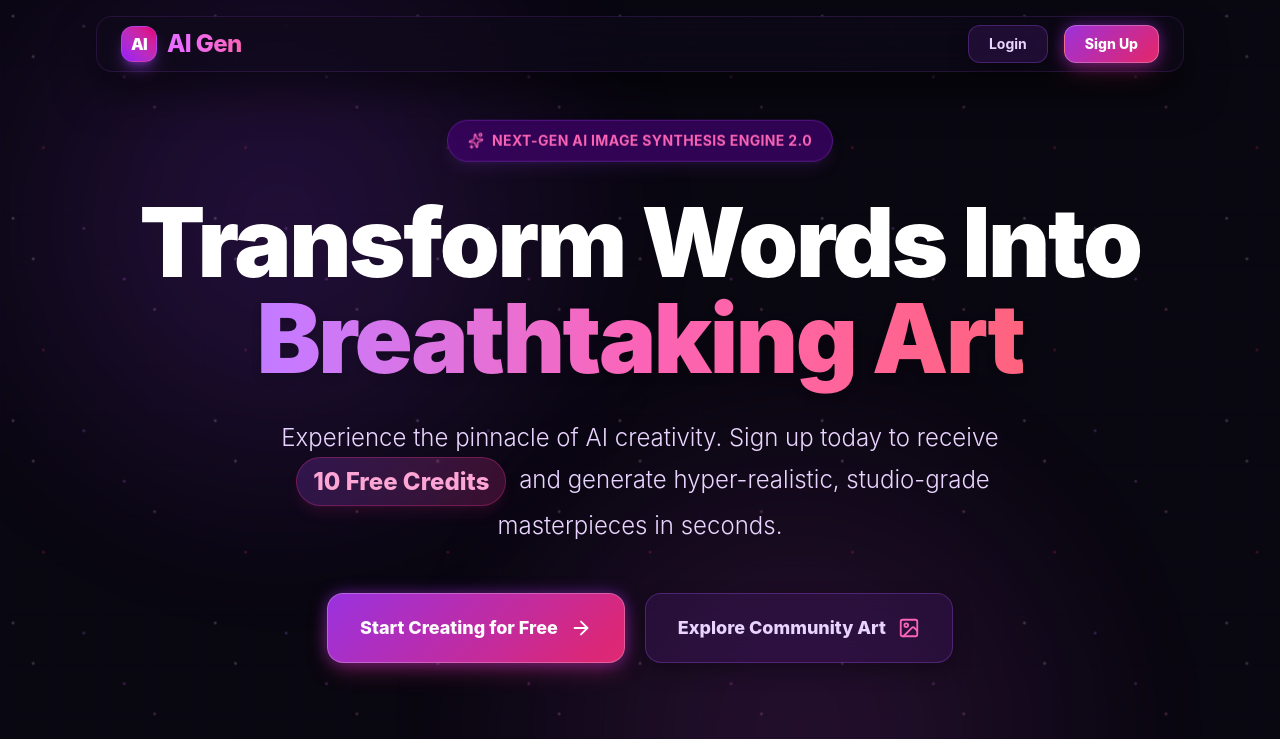
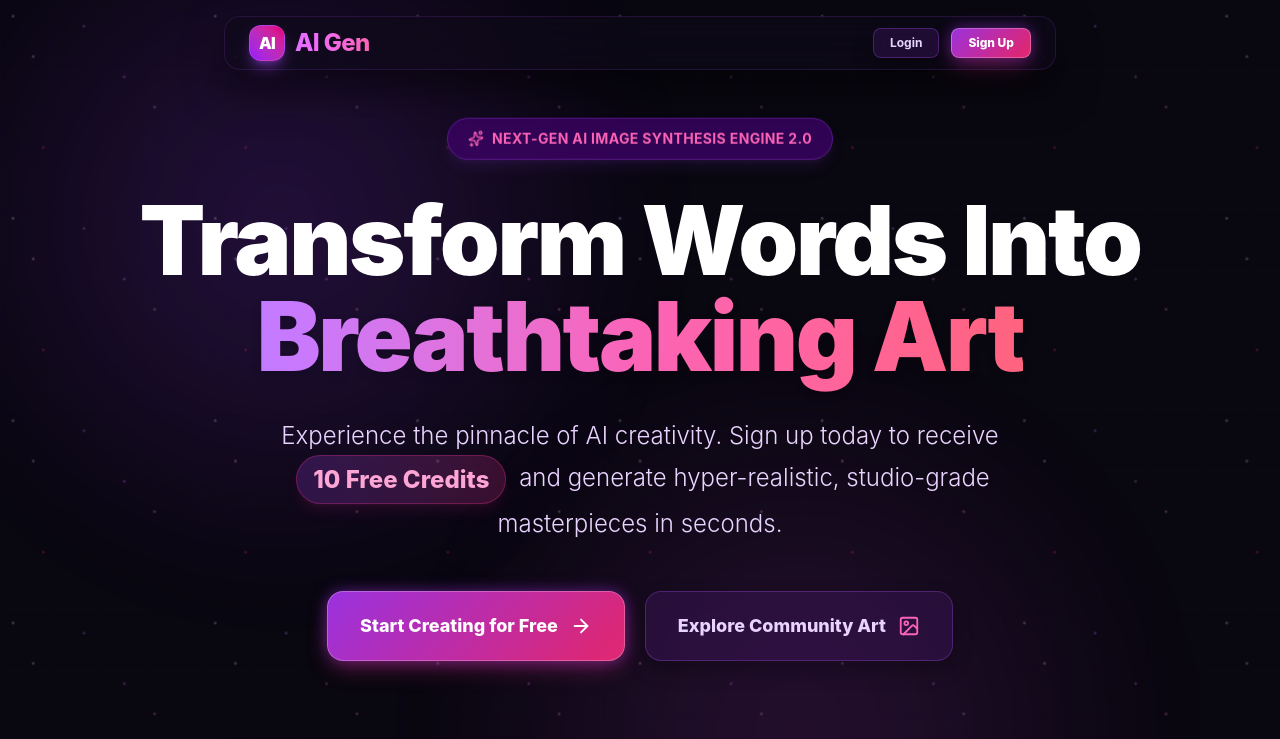
Before and after one commit to viralpatanvadiya07-lab/aiimage, a React app in the folder frontend/: page / in a window 1280 px wide. Shown: the top 739 px of the page. Built offline with nearby package versions, Linux system fonts and the light colour scheme; the HTML template or start-up script is replaced by a standard one.

Commit message:
Shrink navbar length to max-w-4xl and reduce button sizes

```diff
--- a/frontend/src/App.jsx
+++ b/frontend/src/App.jsx
@@ -30,7 +30,7 @@ function App() {
           <div className="orb-3 z-0"></div>
 
         {/* Floating Glass Navbar */}
-        <div className="pt-3 sm:pt-4 px-6 sm:px-8 max-w-6xl w-full mx-auto sticky top-0 z-50">
+        <div className="pt-3 sm:pt-4 px-6 sm:px-8 max-w-4xl w-full mx-auto sticky top-0 z-50">
           <nav className="glass-nav w-full flex justify-between items-center gap-6 px-3.5 sm:px-6 py-1.5 sm:py-2 rounded-2xl shadow-2xl transition-all duration-300 border border-purple-500/20 backdrop-blur-xl bg-[#120c1f]/90 relative">
             <Link to="/" onClick={closeMenu} className="text-lg sm:text-2xl font-extrabold tracking-tight bg-clip-text text-transparent bg-gradient-to-r from-purple-400 via-fuchsia-400 to-pink-400 hover:opacity-90 transition flex items-center gap-1.5 sm:gap-2.5 flex-shrink-0">
               <span className="w-7 h-7 sm:w-9 sm:h-9 rounded-xl bg-gradient-to-tr from-purple-600 to-pink-600 flex items-center justify-center text-white text-xs sm:text-base font-black shadow-lg shadow-purple-500/40 border border-purple-400/30">AI</span>
@@ -38,37 +38,37 @@ function App() {
             </Link>
 
             {/* Desktop Navigation Links */}
-            <div className="hidden xl:flex gap-3 md:gap-4 items-center">
+            <div className="hidden xl:flex gap-2.5 md:gap-3 items-center">
               {user ? (
                 <>
-                  <span className="text-sm text-purple-200 font-medium bg-purple-950/60 px-4 py-2 rounded-xl border border-purple-800/60 backdrop-blur-md flex items-center gap-2 shadow-inner">
-                    <span className="w-2 h-2 rounded-full bg-pink-500 animate-pulse shadow-lg shadow-pink-500"></span>
+                  <span className="text-xs text-purple-200 font-medium bg-purple-950/60 px-3 py-1.5 rounded-lg border border-purple-800/60 backdrop-blur-md flex items-center gap-1.5 shadow-inner">
+                    <span className="w-1.5 h-1.5 rounded-full bg-pink-500 animate-pulse shadow-lg shadow-pink-500"></span>
                     Credits: <strong className="text-white font-extrabold">{user.credits}</strong>
                   </span>
-                  <Link to="/pricing" className="btn-premium px-4.5 py-2 rounded-xl text-sm font-extrabold text-white flex items-center gap-1.5 shadow-lg shadow-purple-500/30 border border-white/20">
+                  <Link to="/pricing" className="btn-premium px-3.5 py-1.5 rounded-lg text-xs font-extrabold text-white flex items-center gap-1 shadow-lg shadow-purple-500/30 border border-white/20">
                     Buy Credits
                   </Link>
                   {user.email === "viralpatanvadiya07@gmail.com" && (
-                    <Link to="/admin" className="btn-secondary px-4.5 py-2 rounded-xl text-sm font-bold text-pink-400 hover:text-white border border-pink-500/50">
+                    <Link to="/admin" className="btn-secondary px-3.5 py-1.5 rounded-lg text-xs font-bold text-pink-400 hover:text-white border border-pink-500/50">
                       Admin
                     </Link>
                   )}
-                  <Link to="/gallery" className="btn-secondary px-4.5 py-2 rounded-xl text-sm font-bold text-purple-200 hover:text-white border border-purple-800/50">
+                  <Link to="/gallery" className="btn-secondary px-3.5 py-1.5 rounded-lg text-xs font-bold text-purple-200 hover:text-white border border-purple-800/50">
                     Gallery
                   </Link>
-                  <Link to="/dashboard" className="btn-premium px-4.5 py-2 rounded-xl text-sm font-extrabold text-white shadow-lg shadow-purple-500/25 border border-white/20">
+                  <Link to="/dashboard" className="btn-premium px-3.5 py-1.5 rounded-lg text-xs font-extrabold text-white shadow-lg shadow-purple-500/25 border border-white/20">
                     Dashboard
                   </Link>
-                  <button onClick={logout} className="btn-secondary px-4.5 py-2 rounded-xl text-sm font-bold text-rose-300 border border-rose-500/30 hover:border-rose-500 hover:text-white cursor-pointer">
+                  <button onClick={logout} className="btn-secondary px-3.5 py-1.5 rounded-lg text-xs font-bold text-rose-300 border border-rose-500/30 hover:border-rose-500 hover:text-white cursor-pointer">
                     Logout
                   </button>
                 </>
               ) : (
                 <>
-                  <Link to="/login" className="btn-secondary px-5 py-2 rounded-xl text-sm font-bold text-purple-200 hover:text-white border border-purple-800/50">
+                  <Link to="/login" className="btn-secondary px-4 py-1.5 rounded-lg text-xs font-bold text-purple-200 hover:text-white border border-purple-800/50">
                     Login
                   </Link>
-                  <Link to="/signup" className="btn-premium px-5 py-2 rounded-xl text-sm font-extrabold text-white shadow-lg shadow-purple-500/30 border border-white/20">
+                  <Link to="/signup" className="btn-premium px-4 py-1.5 rounded-lg text-xs font-extrabold text-white shadow-lg shadow-purple-500/30 border border-white/20">
                     Sign Up
                   </Link>
                 </>
```
